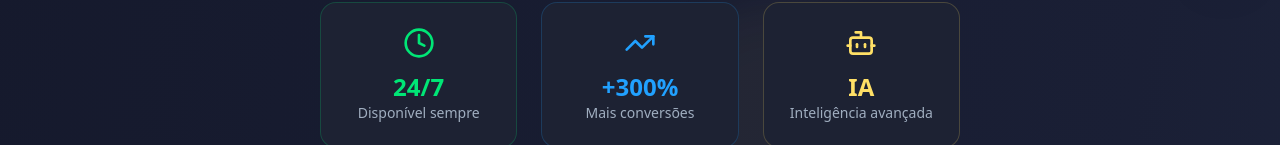
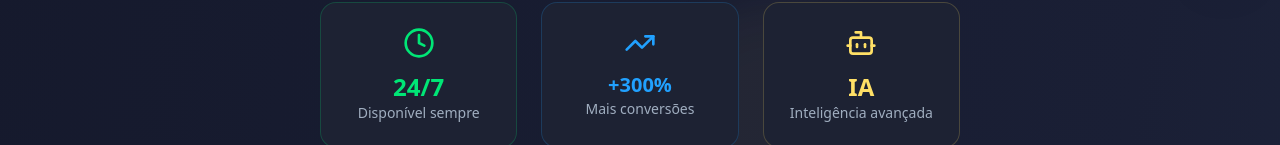
Before and after one commit to spolistoreoficial-max/consultorce, a React (Vite) app: page / in a window 1280 px wide. Shown: the part 807-952 px from the top of the page. Built offline with nearby package versions, Linux system fonts and the light colour scheme.

Commit message:
Ajustar tamanho específico do +300%

```diff
--- a/src/components/HeroSection.tsx
+++ b/src/components/HeroSection.tsx
@@ -66,7 +66,7 @@ const HeroSection = () => {
           </div>
           <div className="bg-[#1d2233] rounded-2xl p-6 border border-[#21a1ff]/20">
             <TrendingUp className="w-8 h-8 text-[#21a1ff] mb-3 mx-auto" />
-            <div className="text-lg md:text-2xl font-bold text-[#21a1ff]">+300%</div>
+            <div className="text-base md:text-xl font-bold text-[#21a1ff]">+300%</div>
             <div className="text-xs md:text-sm text-[#a0aec0]">Mais conversões</div>
           </div>
           <div className="bg-[#1d2233] rounded-2xl p-6 border border-[#ffe066]/20">
```
